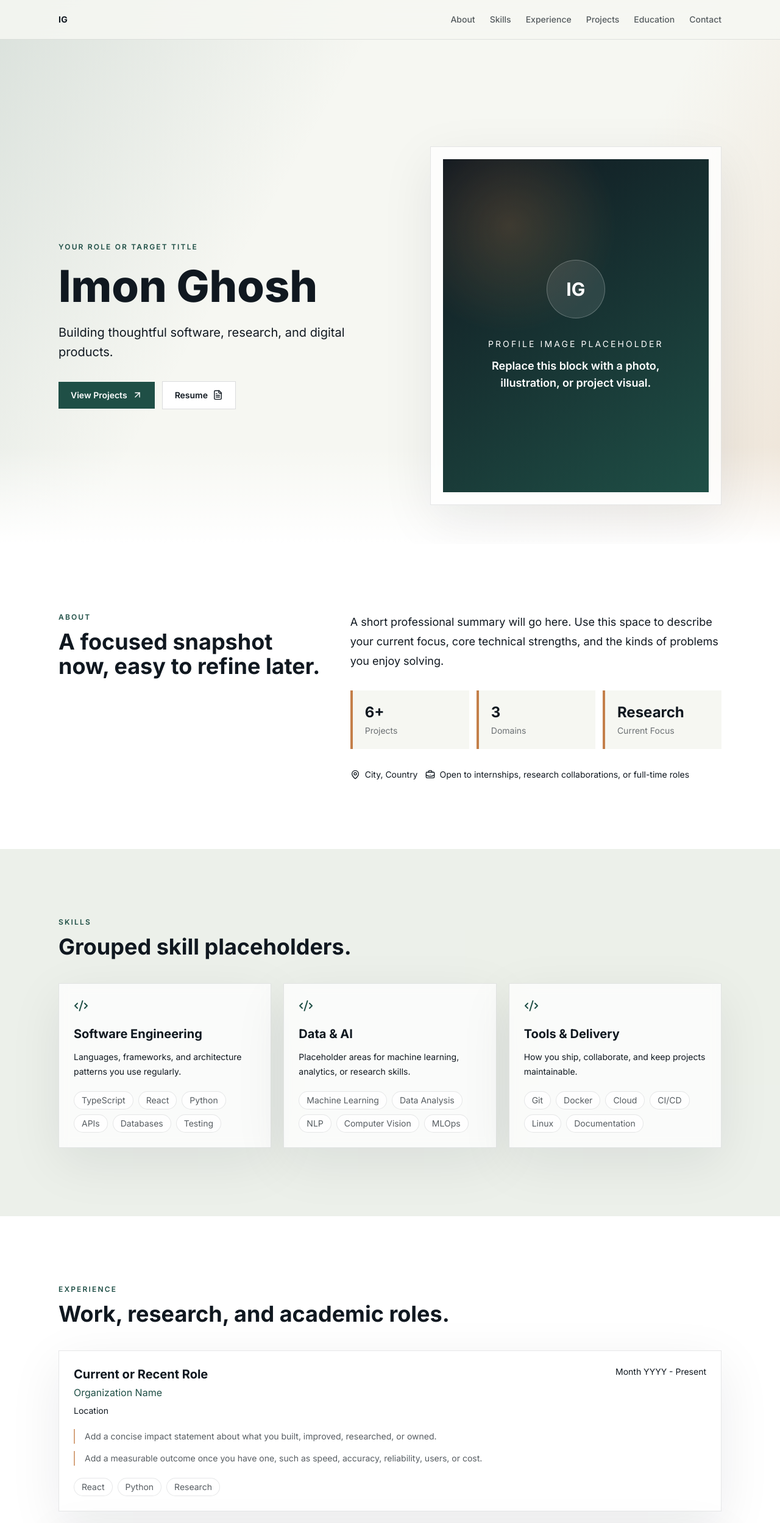
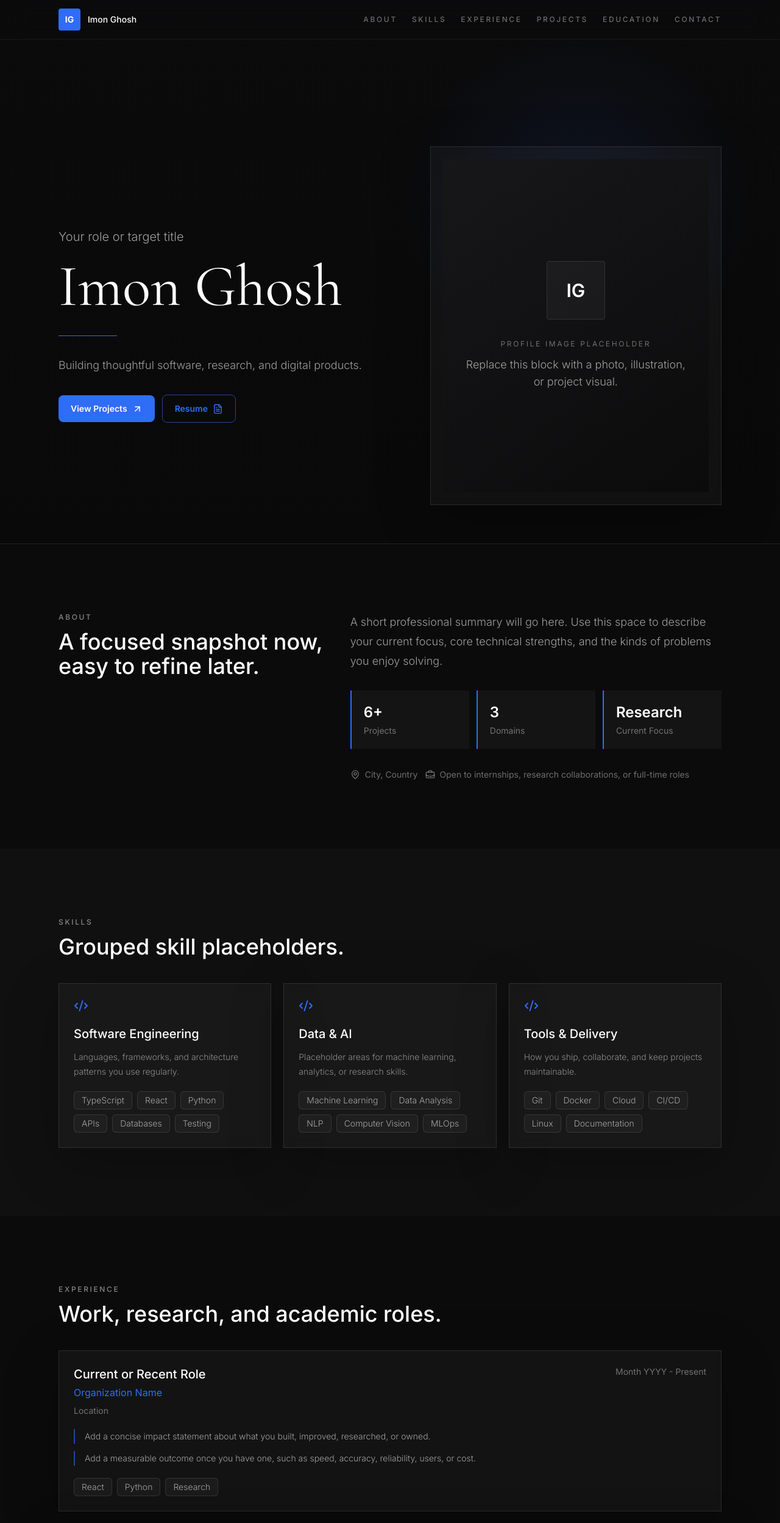
Before and after one commit to ImonGhosh/imonghosh.github.io, a React (Vite) app: page / in a window 1280 px wide. Shown: the top 2497 px of the page at 61% size. Built offline with nearby package versions, Linux system fonts and the light colour scheme.

Commit message:
Change theme

```diff
--- a/index.html
+++ b/index.html
@@ -3,7 +3,7 @@
   <head>
     <meta charset="UTF-8" />
     <meta name="viewport" content="width=device-width, initial-scale=1.0" />
-    <meta name="theme-color" content="#101820" />
+    <meta name="theme-color" content="#0b0b0c" />
     <title>Imon Ghosh | Portfolio</title>
     <meta
       name="description"
@@ -22,7 +22,7 @@
     <link rel="preconnect" href="https://fonts.googleapis.com" />
     <link rel="preconnect" href="https://fonts.gstatic.com" crossorigin />
     <link
-      href="https://fonts.googleapis.com/css2?family=Inter:wght@300;400;500;600;700;800&display=swap"
+      href="https://fonts.googleapis.com/css2?family=Cormorant+Garamond:ital,wght@0,400;0,500;1,400;1,500&family=Inter:wght@300;400;500;600;700&display=swap"
       rel="stylesheet"
     />
   </head>
--- a/src/App.tsx
+++ b/src/App.tsx
@@ -34,15 +34,18 @@ function Navbar() {
   const [open, setOpen] = useState(false);
 
   return (
-    <header className="fixed inset-x-0 top-0 z-50 border-b border-slateInk/10 bg-cloud/85 backdrop-blur-xl">
+    <header className="fixed inset-x-0 top-0 z-50 border-b border-white/[0.06] bg-slateInk/88 backdrop-blur-xl">
       <nav className="mx-auto flex h-16 max-w-6xl items-center justify-between px-5 sm:px-6 lg:px-8">
-        <a className="text-sm font-bold tracking-wide text-slateInk" href="#top">
-          IG
+        <a className="inline-flex items-center gap-3 text-sm font-medium text-white" href="#top">
+          <span className="grid h-9 w-9 place-items-center rounded bg-pine text-sm font-bold text-white">
+            IG
+          </span>
+          <span>{profile.name}</span>
         </a>
         <div className="hidden items-center gap-6 md:flex">
           {navItems.map((item) => (
             <a
-              className="text-sm font-medium text-slateInk/70 transition hover:text-pine"
+              className="text-xs font-medium uppercase tracking-[0.22em] text-white/40 transition hover:text-white"
               href={item.href}
               key={item.href}
             >
@@ -52,7 +55,7 @@ function Navbar() {
         </div>
         <button
           aria-label="Toggle menu"
-          className="grid h-10 w-10 place-items-center border border-slateInk/10 bg-white md:hidden"
+          className="grid h-10 w-10 place-items-center rounded border border-white/10 bg-white/[0.04] text-white md:hidden"
           onClick={() => setOpen((value) => !value)}
           type="button"
         >
@@ -60,11 +63,11 @@ function Navbar() {
         </button>
       </nav>
       {open ? (
-        <div className="border-t border-slateInk/10 bg-cloud px-5 py-4 md:hidden">
+        <div className="border-t border-white/[0.06] bg-slateInk px-5 py-4 md:hidden">
           <div className="mx-auto grid max-w-6xl gap-3">
             {navItems.map((item) => (
               <a
-                className="py-2 text-sm font-medium text-slateInk/75"
+                className="py-2 text-xs font-medium uppercase tracking-[0.2em] text-white/60"
                 href={item.href}
                 key={item.href}
                 onClick={() => setOpen(false)}
@@ -82,29 +85,30 @@ function Navbar() {
 function Hero() {
   return (
     <section
-      className="relative isolate overflow-hidden bg-cloud pt-28 sm:pt-32"
+      className="relative isolate overflow-hidden bg-slateInk pt-28 sm:pt-32"
       id="top"
     >
-      <div className="absolute inset-0 -z-10 bg-[linear-gradient(120deg,rgba(31,79,70,0.13),transparent_36%),linear-gradient(300deg,rgba(196,127,74,0.16),transparent_34%)]" />
-      <div className="absolute inset-x-0 bottom-0 -z-10 h-40 bg-gradient-to-t from-white to-transparent" />
+      <div className="absolute inset-0 -z-10 bg-[radial-gradient(circle_at_74%_38%,rgba(47,109,246,0.1),transparent_26%),linear-gradient(180deg,#0b0b0c_0%,#090909_100%)]" />
+      <div className="absolute inset-x-0 bottom-0 -z-10 h-px bg-white/10" />
       <div className="section-shell grid min-h-[calc(100vh-4rem)] content-center gap-12 pb-16 lg:grid-cols-[1.08fr_0.92fr] lg:items-center">
         <motion.div {...fadeUp}>
-          <p className="eyebrow mb-5">{profile.role}</p>
-          <h1 className="max-w-4xl text-5xl font-extrabold leading-[1.02] text-slateInk sm:text-6xl lg:text-7xl">
+          <p className="mb-5 text-xl font-light text-white/60">{profile.role}</p>
+          <h1 className="max-w-4xl font-display text-6xl font-normal leading-[0.95] text-white sm:text-7xl lg:text-8xl">
             {profile.name}
           </h1>
-          <p className="mt-6 max-w-2xl text-xl leading-8 text-slateInk/72">
+          <div className="mt-8 h-px w-24 bg-pine" />
+          <p className="mt-8 max-w-2xl text-lg font-light leading-8 text-white/60">
             {profile.headline}
           </p>
           <div className="mt-8 flex flex-wrap items-center gap-3">
             <a
-              className="inline-flex items-center gap-2 bg-pine px-5 py-3 text-sm font-semibold text-white transition hover:bg-slateInk"
+              className="inline-flex items-center gap-2 rounded-lg bg-pine px-5 py-3 text-sm font-semibold text-white transition hover:bg-blue-500"
               href="#projects"
             >
               View Projects <ArrowUpRight size={17} />
             </a>
             <a
-              className="inline-flex items-center gap-2 border border-slateInk/15 bg-white px-5 py-3 text-sm font-semibold text-slateInk transition hover:border-pine hover:text-pine"
+              className="inline-flex items-center gap-2 rounded-lg border border-pine/60 bg-transparent px-5 py-3 text-sm font-semibold text-pine transition hover:border-pine hover:bg-pine/10"
               href={profile.resumeUrl}
             >
               Resume <FileText size={17} />
@@ -112,15 +116,15 @@ function Hero() {
           </div>
         </motion.div>
         <motion.div className="panel p-5" {...fadeUp} transition={{ delay: 0.08, duration: 0.5 }}>
-          <div className="grid aspect-[4/5] place-items-center bg-[radial-gradient(circle_at_25%_20%,rgba(196,127,74,0.24),transparent_32%),linear-gradient(145deg,#101820,#1f4f46)] p-8 text-white">
+          <div className="grid aspect-[4/5] place-items-center rounded-sm bg-[linear-gradient(145deg,#171719,#0b0b0c)] p-8 text-white">
             <div className="text-center">
-              <div className="mx-auto grid h-24 w-24 place-items-center rounded-full border border-white/25 bg-white/10 text-3xl font-bold">
+              <div className="mx-auto grid h-24 w-24 place-items-center rounded border border-white/10 bg-white/[0.04] text-3xl font-semibold">
                 IG
               </div>
-              <p className="mt-8 text-sm uppercase tracking-[0.22em] text-white/62">
+              <p className="mt-8 text-xs uppercase tracking-[0.22em] text-white/40">
                 Profile image placeholder
               </p>
-              <p className="mt-3 text-lg font-semibold">
+              <p className="mt-3 text-lg font-light leading-7 text-white/60">
                 Replace this block with a photo, illustration, or project visual.
               </p>
             </div>
@@ -133,25 +137,25 @@ function Hero() {
 
 function About() {
   return (
-    <section className="bg-white" id="about">
+    <section className="bg-slateInk" id="about">
       <div className="section-shell grid gap-10 lg:grid-cols-[0.72fr_1fr]">
         <motion.div {...fadeUp}>
           <p className="eyebrow">About</p>
-          <h2 className="mt-3 text-3xl font-bold text-slateInk sm:text-4xl">
+          <h2 className="mt-3 text-3xl font-medium text-white sm:text-4xl">
             A focused snapshot now, easy to refine later.
           </h2>
         </motion.div>
         <motion.div className="grid gap-8" {...fadeUp}>
-          <p className="text-lg leading-8 text-slateInk/72">{profile.summary}</p>
+          <p className="text-lg font-light leading-8 text-white/60">{profile.summary}</p>
           <div className="grid gap-3 sm:grid-cols-3">
             {stats.map((stat) => (
-              <div className="border-l-4 border-copper bg-cloud p-5" key={stat.label}>
-                <p className="text-2xl font-bold text-slateInk">{stat.value}</p>
-                <p className="mt-1 text-sm text-slateInk/60">{stat.label}</p>
+              <div className="border-l-2 border-pine bg-white/[0.035] p-5" key={stat.label}>
+                <p className="text-2xl font-semibold text-white">{stat.value}</p>
+                <p className="mt-1 text-sm text-white/40">{stat.label}</p>
               </div>
             ))}
           </div>
-          <div className="flex flex-wrap gap-3 text-sm text-slateInk/68">
+          <div className="flex flex-wrap gap-3 text-sm text-white/40">
             <span className="inline-flex items-center gap-2">
               <MapPin size={16} /> {profile.location}
             </span>
@@ -167,11 +171,11 @@ function About() {
 
 function Skills() {
   return (
-    <section className="bg-mist/45" id="skills">
+    <section className="bg-[#101011]" id="skills">
       <div className="section-shell">
         <motion.div className="max-w-2xl" {...fadeUp}>
           <p className="eyebrow">Skills</p>
-          <h2 className="mt-3 text-3xl font-bold text-slateInk sm:text-4xl">
+          <h2 className="mt-3 text-3xl font-medium text-white sm:text-4xl">
             Grouped skill placeholders.
           </h2>
         </motion.div>
@@ -179,8 +183,8 @@ function Skills() {
           {skillGroups.map((group) => (
             <motion.article className="panel p-6" key={group.title} {...fadeUp}>
               <Code2 className="text-pine" size={24} />
-              <h3 className="mt-5 text-xl font-bold text-slateInk">{group.title}</h3>
-              <p className="mt-3 text-sm leading-6 text-slateInk/62">{group.description}</p>
+              <h3 className="mt-5 text-xl font-medium text-white">{group.title}</h3>
+              <p className="mt-3 text-sm font-light leading-6 text-white/50">{group.description}</p>
               <div className="mt-5 flex flex-wrap gap-2">
                 {group.items.map((item) => (
                   <span className="chip" key={item}>
@@ -198,11 +202,11 @@ function Skills() {
 
 function Experience() {
   return (
-    <section className="bg-white" id="experience">
+    <section className="bg-slateInk" id="experience">
       <div className="section-shell">
         <motion.div className="max-w-2xl" {...fadeUp}>
           <p className="eyebrow">Experience</p>
-          <h2 className="mt-3 text-3xl font-bold text-slateInk sm:text-4xl">
+          <h2 className="mt-3 text-3xl font-medium text-white sm:text-4xl">
             Work, research, and academic roles.
           </h2>
         </motion.div>
@@ -211,15 +215,15 @@ function Experience() {
             <motion.article className="panel p-6" key={`${item.company}-${item.role}`} {...fadeUp}>
               <div className="flex flex-col gap-3 md:flex-row md:items-start md:justify-between">
                 <div>
-                  <h3 className="text-xl font-bold text-slateInk">{item.role}</h3>
+                  <h3 className="text-xl font-medium text-white">{item.role}</h3>
                   <p className="mt-1 text-pine">{item.company}</p>
                 </div>
-                <p className="text-sm text-slateInk/58">{item.period}</p>
+                <p className="text-sm text-white/40">{item.period}</p>
               </div>
-              <p className="mt-2 text-sm text-slateInk/58">{item.location}</p>
-              <ul className="mt-5 grid gap-3 text-sm leading-6 text-slateInk/70">
+              <p className="mt-2 text-sm text-white/40">{item.location}</p>
+              <ul className="mt-5 grid gap-3 text-sm font-light leading-6 text-white/60">
                 {item.points.map((point) => (
-                  <li className="border-l-2 border-copper/70 pl-4" key={point}>
+                  <li className="border-l-2 border-pine/60 pl-4" key={point}>
                     {point}
                   </li>
                 ))}
@@ -241,33 +245,33 @@ function Experience() {
 
 function Projects() {
   return (
-    <section className="bg-slateInk text-white" id="projects">
+    <section className="bg-[#101011] text-white" id="projects">
       <div className="section-shell">
         <motion.div className="max-w-2xl" {...fadeUp}>
-          <p className="text-xs font-semibold uppercase tracking-[0.18em] text-copper">Projects</p>
-          <h2 className="mt-3 text-3xl font-bold sm:text-4xl">Replace these with your best work.</h2>
+          <p className="eyebrow">Projects</p>
+          <h2 className="mt-3 text-3xl font-medium sm:text-4xl">Replace these with your best work.</h2>
         </motion.div>
         <div className="mt-10 grid gap-5 lg:grid-cols-3">
           {projects.map((project) => (
             <motion.a
-              className="group border border-white/12 bg-white/[0.04] p-6 transition hover:border-copper/70 hover:bg-white/[0.07]"
+              className="group border border-white/10 bg-white/[0.035] p-6 transition hover:border-pine/70 hover:bg-white/[0.06]"
               href={project.href}
               key={project.name}
               {...fadeUp}
             >
               <div className="flex items-center justify-between gap-4">
-                <span className="text-sm font-semibold text-copper">{project.type}</span>
+                <span className="text-sm font-medium text-pine">{project.type}</span>
                 <ArrowUpRight
                   className="transition group-hover:-translate-y-0.5 group-hover:translate-x-0.5"
                   size={18}
                 />
               </div>
-              <h3 className="mt-5 text-xl font-bold">{project.name}</h3>
-              <p className="mt-3 text-sm leading-6 text-white/68">{project.summary}</p>
+              <h3 className="mt-5 text-xl font-medium">{project.name}</h3>
+              <p className="mt-3 text-sm font-light leading-6 text-white/50">{project.summary}</p>
               <div className="mt-6 flex flex-wrap gap-2">
                 {project.stack.map((item) => (
                   <span
-                    className="rounded-full border border-white/12 px-3 py-1 text-xs text-white/72"
+                    className="rounded-md border border-white/10 px-3 py-1 text-xs text-white/50"
                     key={item}
                   >
                     {item}
@@ -284,22 +288,22 @@ function Projects() {
 
 function Education() {
   return (
-    <section className="bg-cloud" id="education">
+    <section className="bg-slateInk" id="education">
       <div className="section-shell">
         <motion.div className="max-w-2xl" {...fadeUp}>
           <p className="eyebrow">Education</p>
-          <h2 className="mt-3 text-3xl font-bold text-slateInk sm:text-4xl">
+          <h2 className="mt-3 text-3xl font-medium text-white sm:text-4xl">
             Academic background.
           </h2>
         </motion.div>
         <div className="mt-10 grid gap-5 md:grid-cols-2">
           {education.map((item) => (
             <motion.article className="panel p-6" key={`${item.school}-${item.degree}`} {...fadeUp}>
-              <GraduationCap className="text-berry" size={26} />
-              <h3 className="mt-5 text-xl font-bold text-slateInk">{item.degree}</h3>
+              <GraduationCap className="text-pine" size={26} />
+              <h3 className="mt-5 text-xl font-medium text-white">{item.degree}</h3>
               <p className="mt-2 text-pine">{item.school}</p>
-              <p className="mt-2 text-sm text-slateInk/58">{item.period}</p>
-              <p className="mt-4 text-sm leading-6 text-slateInk/68">{item.details}</p>
+              <p className="mt-2 text-sm text-white/40">{item.period}</p>
+              <p className="mt-4 text-sm font-light leading-6 text-white/50">{item.details}</p>
             </motion.article>
           ))}
         </div>
@@ -310,24 +314,24 @@ function Education() {
 
 function Contact() {
   return (
-    <section className="bg-white" id="contact">
+    <section className="bg-[#101011]" id="contact">
       <div className="section-shell">
-        <motion.div className="grid gap-8 bg-pine p-6 text-white sm:p-8 lg:grid-cols-[1fr_auto] lg:items-center" {...fadeUp}>
+        <motion.div className="grid gap-8 border border-white/10 bg-white/[0.035] p-6 text-white sm:p-8 lg:grid-cols-[1fr_auto] lg:items-center" {...fadeUp}>
           <div>
-            <p className="text-xs font-semibold uppercase tracking-[0.18em] text-white/60">Contact</p>
-            <h2 className="mt-3 text-3xl font-bold sm:text-4xl">Let people reach you quickly.</h2>
-            <p className="mt-4 max-w-2xl text-white/72">
+            <p className="eyebrow">Contact</p>
+            <h2 className="mt-3 text-3xl font-medium sm:text-4xl">Let people reach you quickly.</h2>
+            <p className="mt-4 max-w-2xl font-light text-white/50">
               Replace the placeholder links with your preferred email, GitHub, LinkedIn, and resume.
             </p>
           </div>
           <div className="flex flex-wrap gap-3">
-            <a className="inline-flex items-center gap-2 bg-white px-4 py-3 text-sm font-semibold text-pine" href={`mailto:${profile.email}`}>
+            <a className="inline-flex items-center gap-2 rounded-lg bg-pine px-4 py-3 text-sm font-semibold text-white" href={`mailto:${profile.email}`}>
               <Mail size={17} /> Email
             </a>
-            <a className="inline-flex items-center gap-2 border border-white/20 px-4 py-3 text-sm font-semibold text-white" href={profile.github}>
+            <a className="inline-flex items-center gap-2 rounded-lg border border-white/10 px-4 py-3 text-sm font-semibold text-white/70" href={profile.github}>
               <Github size={17} /> GitHub
             </a>
-            <a className="inline-flex items-center gap-2 border border-white/20 px-4 py-3 text-sm font-semibold text-white" href={profile.linkedin}>
+            <a className="inline-flex items-center gap-2 rounded-lg border border-white/10 px-4 py-3 text-sm font-semibold text-white/70" href={profile.linkedin}>
               <Linkedin size={17} /> LinkedIn
             </a>
           </div>
@@ -339,8 +343,8 @@ function Contact() {
 
 function Footer() {
   return (
-    <footer className="border-t border-slateInk/10 bg-cloud px-5 py-8 text-center text-sm text-slateInk/58">
-      © {new Date().getFullYear()} {profile.name}. Built with React, Vite, TypeScript, and Tailwind CSS.
+    <footer className="border-t border-white/[0.06] bg-slateInk px-5 py-8 text-center text-sm font-light text-white/40">
+      (c) {new Date().getFullYear()} {profile.name}. Built with React, Vite, TypeScript, and Tailwind CSS.
     </footer>
   );
 }
--- a/src/index.css
+++ b/src/index.css
@@ -3,7 +3,7 @@
 @tailwind utilities;
 
 :root {
-  color-scheme: light;
+  color-scheme: dark;
 }
 
 * {
@@ -34,14 +34,15 @@ html {
 body {
   margin: 0;
   min-width: 320px;
-  background: #f6f7f2;
-  color: #101820;
+  background: #0b0b0c;
+  color: #f4f4f5;
   font-family: "Inter", system-ui, sans-serif;
   overflow-x: hidden;
 }
 
 ::selection {
-  background: rgba(31, 79, 70, 0.2);
+  background: rgba(47, 109, 246, 0.35);
+  color: #ffffff;
 }
 
 @layer components {
@@ -50,14 +51,14 @@ body {
   }
 
   .eyebrow {
-    @apply text-xs font-semibold uppercase tracking-[0.18em] text-pine;
+    @apply text-xs font-medium uppercase tracking-[0.22em] text-white/50;
   }
 
   .chip {
-    @apply inline-flex items-center rounded-full border border-slateInk/10 bg-white/70 px-3 py-1 text-sm text-slateInk/70;
+    @apply inline-flex items-center rounded-md border border-white/10 bg-white/[0.035] px-3 py-1 text-sm font-light text-white/60;
   }
 
   .panel {
-    @apply border border-slateInk/10 bg-white/75 shadow-[0_24px_80px_rgba(16,24,32,0.08)] backdrop-blur;
+    @apply border border-white/10 bg-white/[0.035] shadow-[0_24px_80px_rgba(0,0,0,0.26)] backdrop-blur;
   }
 }
```
Also changed, not shown: tailwind.config.js (+7 -6 lines).
